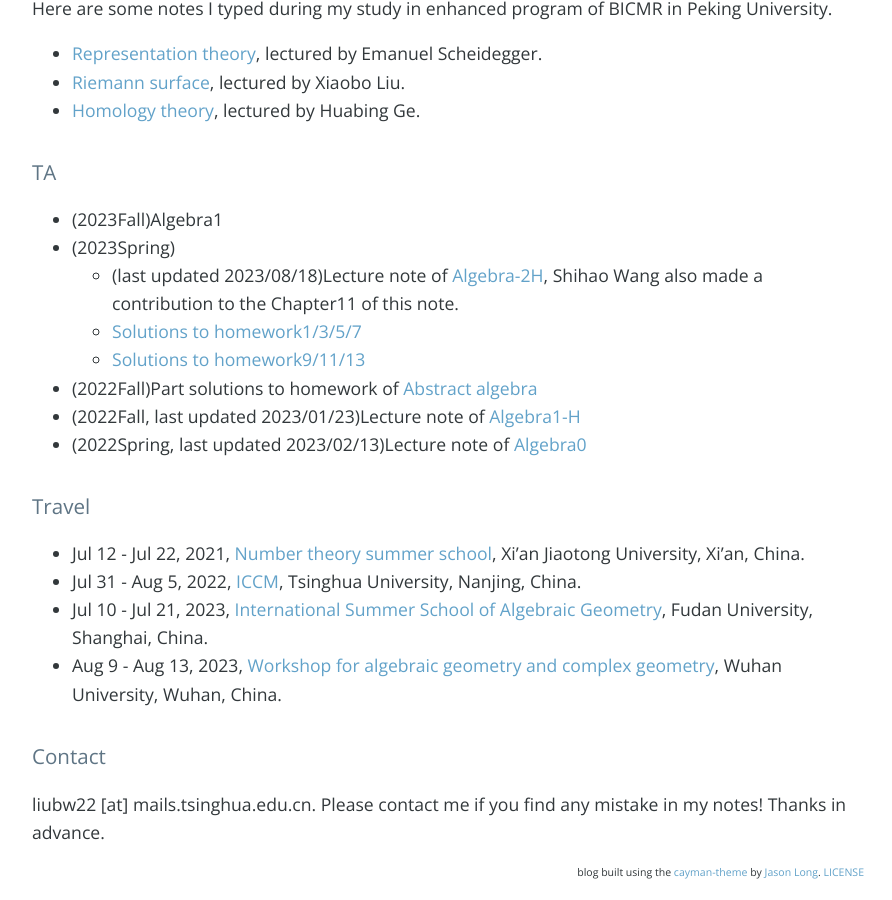
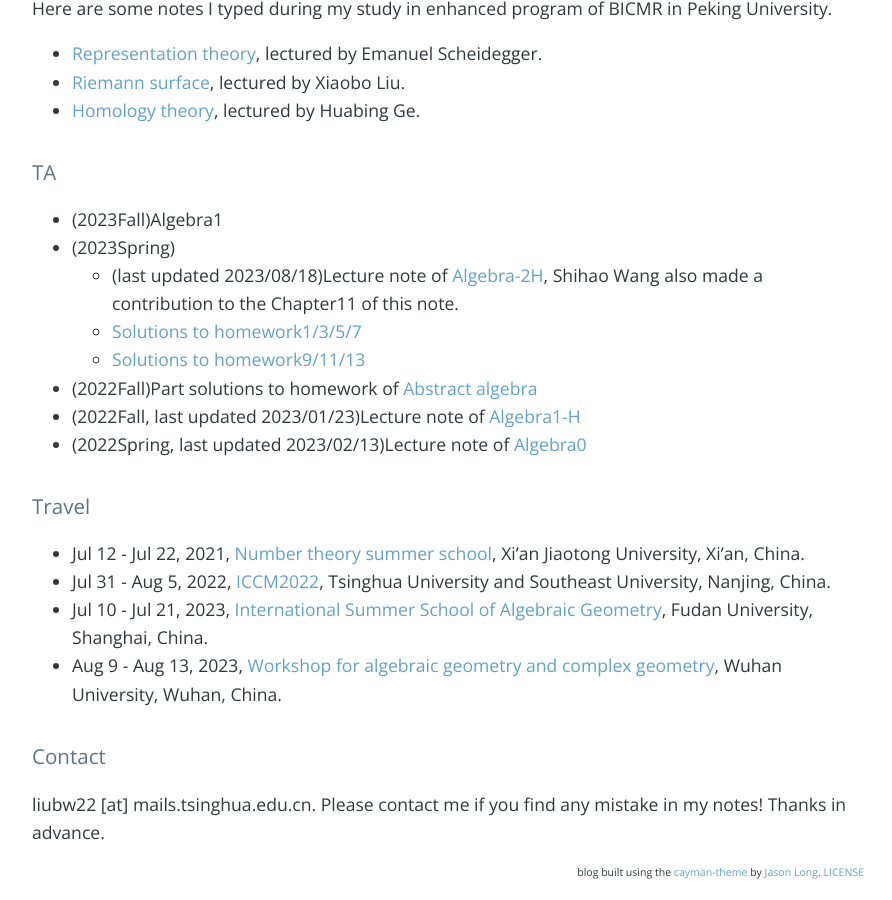
Before and after one commit to bowenl-math/bowenl-math.github.io, a Jekyll site: the page built from index.md, in a window 1280 px wide and 900 px high, scrolled down 1729 px. Shown: the whole window, without its empty margins (192-1084 px from the left). Built offline with Jekyll 4.4.1, drawn with Linux system fonts in a browser that asks for light colours; nearby versions of some CDN libraries; our own code applies the rules of GitHub Pages for plain Markdown files; the list of posts is cut into pages by our own code; comment, search, counter and statistics services are not loaded.

Commit message:
Update index.md

```diff
--- a/index.md
+++ b/index.md
@@ -46,7 +46,7 @@ Here are some notes I typed during my study in enhanced program of BICMR in Peki
 
 ### Travel
 * Jul 12 - Jul 22, 2021, [Number theory summer school](https://math.xjtu.edu.cn/info/1089/10637.htm), Xi’an Jiaotong University, Xi'an, China.
-* Jul 31 - Aug 5, 2022, [ICCM](http://iccm.tsinghua.edu.cn/iccm2022/#/), Tsinghua University, Nanjing, China.
+* Jul 31 - Aug 5, 2022, [ICCM2022](http://iccm.tsinghua.edu.cn/iccm2022/#/), Tsinghua University and Southeast University, Nanjing, China.
 * Jul 10 - Jul 21, 2023, [International Summer School of Algebraic Geometry](https://scms.fudan.edu.cn/info/4503/5820.htm), Fudan University, Shanghai, China.
 * Aug 9 - Aug 13, 2023, [Workshop for algebraic geometry and complex geometry](https://tmcc.whu.edu.cn/info/1206/2689.htm), Wuhan University, Wuhan, China.
 
```
